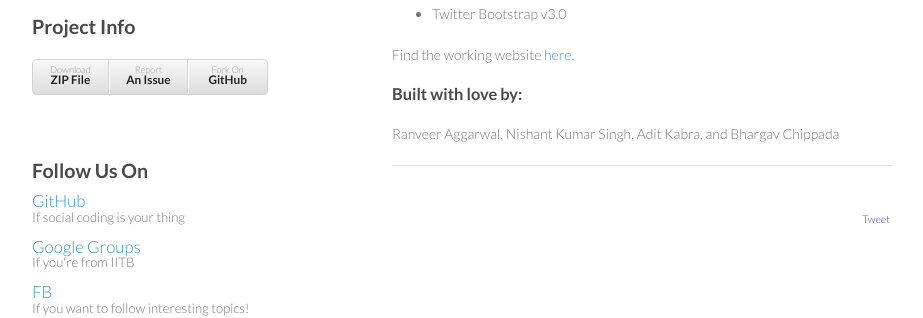
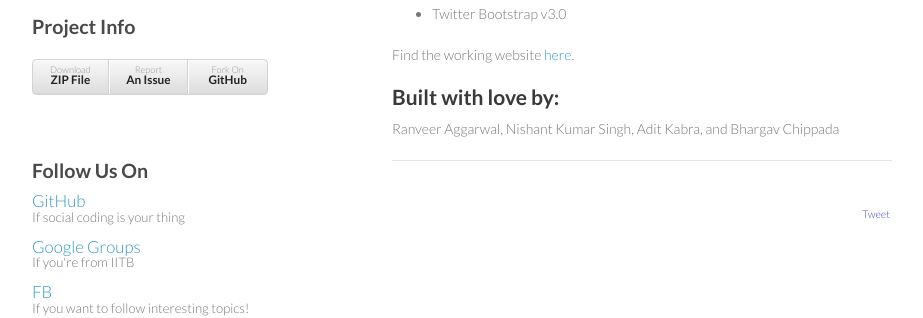
Before and after one commit to wncc/wncc.github.io, a Jekyll site: the page built from hacks/_posts/2014-1-11-rumor-roll.markdown, in a window 1280 px wide. Shown: the part 330-648 px from the top of the page, without its empty margins (178-1101 px from the left). Built offline with Jekyll 4.4.1, drawn with Linux system fonts in a browser that asks for light colours; nearby versions of some CDN libraries; Markdown is read by kramdown in place of the engine named in the settings; comment, search, counter and statistics services are not loaded.

```diff
--- a/_layouts/posts.html
+++ b/_layouts/posts.html
@@ -14,7 +14,7 @@ layout: default
 {{content}}
 
 {% if page.author %}
-    <h3>Built with love by:</h3>
+    <h2>Built with love by:</h2>
        {{ page.author | array_to_sentence_string }}
 {% endif %}
 </article>
```
